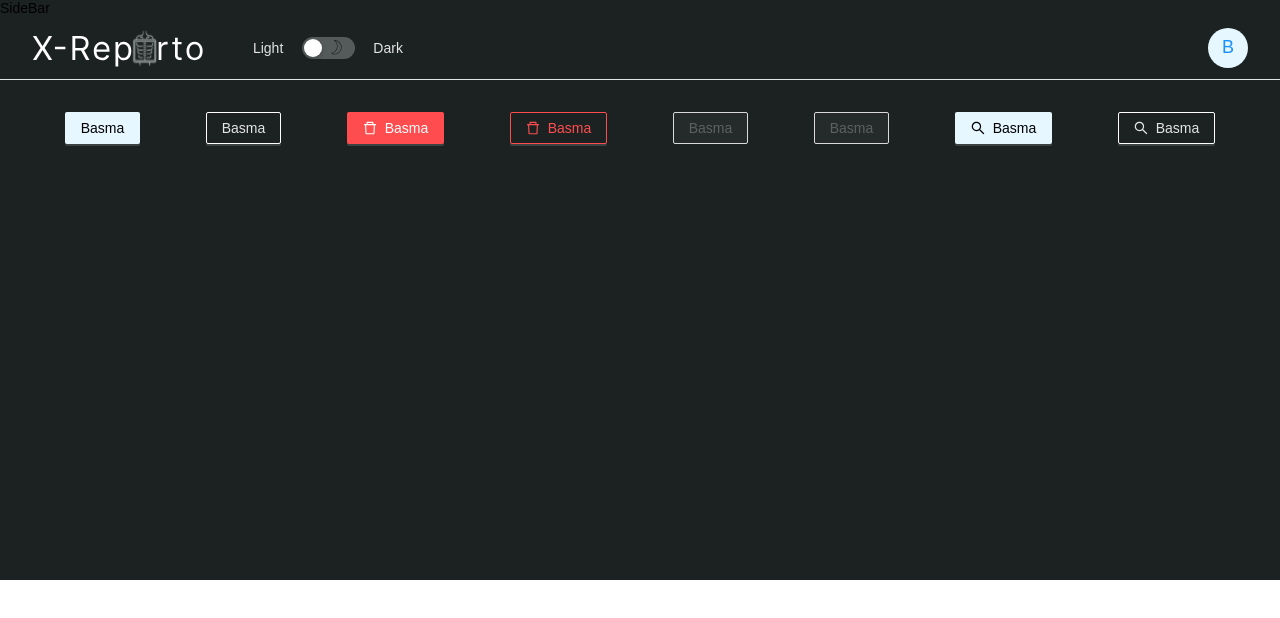
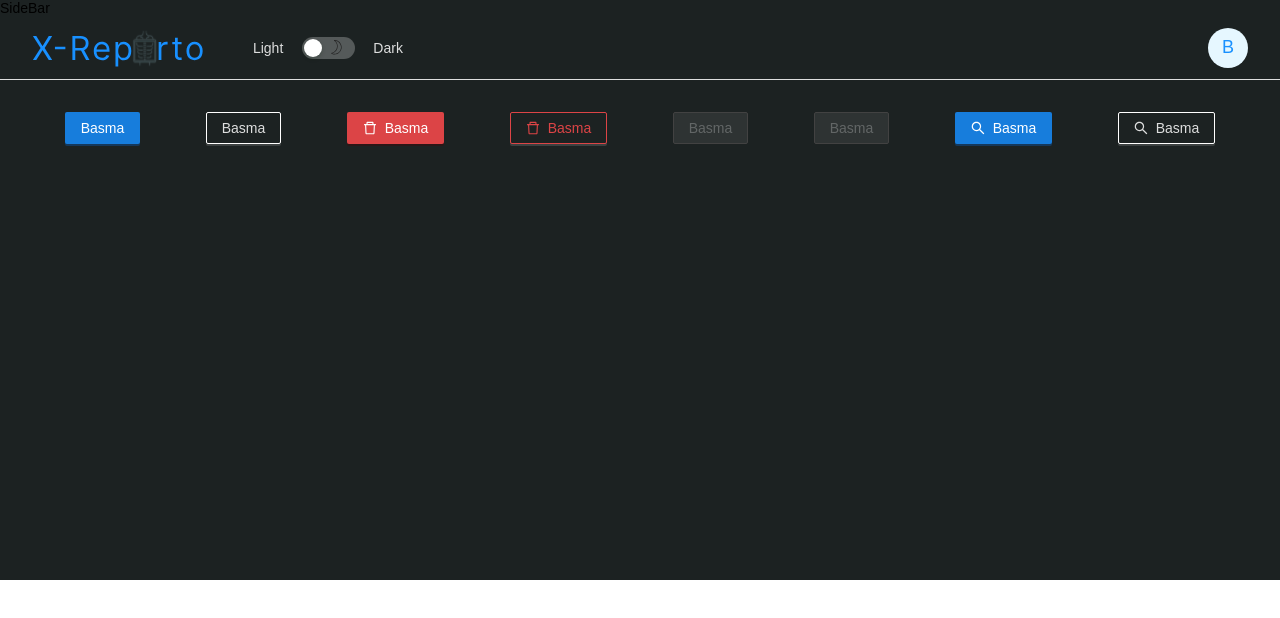
Before and after one commit to BasmaElhoseny01/X-Reporto-Frontend, a React (Create React App) app: page / in a window 1280 px wide. Both pictures are taken after a click on the switch 328 px from the left and 47 px from the top of the page. Shown: the top 618 px of the page. Built offline with nearby package versions, Linux system fonts and the light colour scheme.

Commit message:
Added Dark Algorithm by ANTD

```diff
--- a/src/App.tsx
+++ b/src/App.tsx
@@ -11,7 +11,7 @@ import { ThemeProvider } from "styled-components";
 import { lightTheme, darkTheme } from "./styles/theme";
 
 // Ant Design
-import { ConfigProvider, Layout } from "antd";
+import { ConfigProvider, Layout, theme } from "antd";
 import { Content } from "antd/es/layout/layout";
 
 // Components
@@ -37,8 +37,33 @@ function App() {
     // Set theme to light
   });
 
+  // const getThemeAlgorithm = () => {
+  //   switch (currentTheme) {
+  //     case "dark":
+  //       return theme.darkAlgorithm;
+  //     case "compact":
+  //       return theme.compactAlgorithm;
+  //     case "compact-dark":
+  //       return (tokens: any) => ({
+  //         ...theme.darkAlgorithm(tokens),
+  //         ...theme.compactAlgorithm(tokens),
+  //       });
+  //     default:
+  //       return theme.defaultAlgorithm;
+  //   }
+  // };
+
   return (
-    <ConfigProvider theme={currentTheme == "light" ? lightTheme : darkTheme}>
+    // <ConfigProvider theme={currentTheme == "light" ? lightTheme : darkTheme}>
+    <ConfigProvider
+      theme={{
+        algorithm:
+          currentTheme == "light"
+            ? theme.defaultAlgorithm
+            : theme.darkAlgorithm,
+        token: currentTheme == "light" ? lightTheme.token : darkTheme.token,
+      }}
+    >
       <ThemeProvider theme={currentTheme == "light" ? lightTheme : darkTheme}>
         <Layout>
           <SideBar />
--- a/src/components/common/PrimaryButton/PrimaryButton.Styles.ts
+++ b/src/components/common/PrimaryButton/PrimaryButton.Styles.ts
@@ -5,7 +5,7 @@ import { palette } from "../../../styles/theme";
 import { Button } from "antd";
 
 export const PrimaryButtonDark = styled(Button)`
-  background-color: ${palette.secondary};
-  color: ${palette.black};
-  box-shadow: 0 2px 0 ${palette.grey_silver}33;
+  /* background-color: ${palette.secondary}; */
+  /* color: ${palette.black}; */
+  /* box-shadow: 0 2px 0 ${palette.grey_silver}33; */
 `;
--- a/src/components/layout/Header/Header.tsx
+++ b/src/components/layout/Header/Header.tsx
@@ -20,7 +20,7 @@ import {
 
 // Assets
 import Logo from "../../../assets/images/logo.svg";
-import LogoDark from "../../../assets/images/logo-dark.svg";
+// import LogoDark from "../../../assets/images/logo-dark.svg";
 import Sun from "../../../assets/images/sun.svg";
 import Moon from "../../../assets/images/moon.svg";
 
@@ -50,7 +50,8 @@ function Header() {
         {currentTheme === "light" ? (
           <img src={Logo} alt="logo" height="40px" />
         ) : (
-          <img src={LogoDark} alt="logo-dark" height="40px" />
+          // <img src={LogoDark} alt="logo-dark" height="40px" />
+          <img src={Logo} alt="logo-dark" height="40px" />
         )}
 
         {/* Switch Dark Light Mode */}
--- a/src/styles/theme.ts
+++ b/src/styles/theme.ts
@@ -36,7 +36,7 @@ export const lightTheme = {
   token: {
     ...baseTheme,
 
-    // Seed Token
+    // // Seed Token
     colorPrimary: palette.primary,
 
     colorSuccess: palette.success,
```
